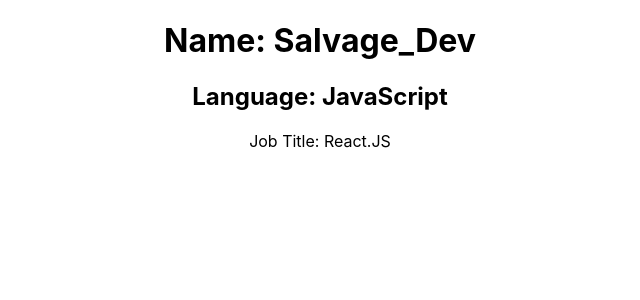
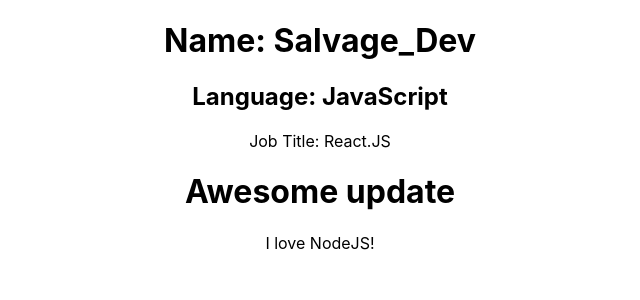
Before and after one commit to Milo123459/salvage-official, a React (Create React App) app: page / in a window 1280 px wide. Shown: the top 300 px of the page, without its empty margins (320-960 px from the left). Built offline with nearby package versions, Linux system fonts and the light colour scheme.

Commit message:
New update

```diff
--- a/src/App.js
+++ b/src/App.js
@@ -1,11 +1,12 @@
 import React from "react";
 import "./App.css";
 import User from "./components/User";
+import Post from "./components/Post";
 function App() {
   return (
     <div className="App">
       <User name = "Salvage_Dev" language = "JavaScript" jobTitle = "React.JS"/>
-
+      <Post title = "Awesome update" content = "I love NodeJS!"></Post>
     </div>
   );
 }
```
